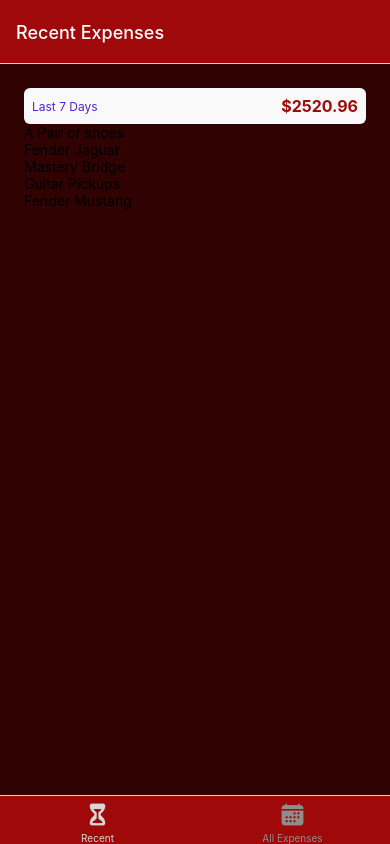
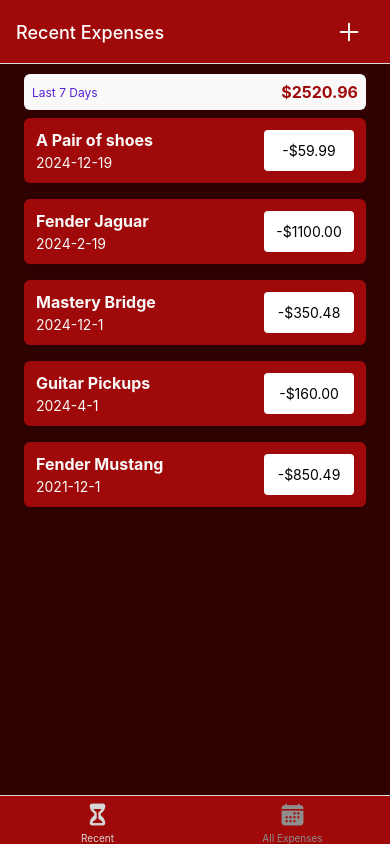
Before and after one commit to caapppaa/Banking_APP, a React Native app: screen /RecentExpenses in a window 390 px wide. Built offline with nearby package versions, Linux system fonts and the light colour scheme.

Commit message:
Added Manage Expense
Added a new screen for managing and adding expenses

```diff
--- a/App.js
+++ b/App.js
@@ -8,6 +8,7 @@
 import RecentExpenses from "./screens/RecentExpenses";
 import AllExpenses from "./screens/AllExpenses";
 import { GlobalStyles } from "./constants/styles";
+import IconButton from "./components/UI/IconButton";
 
 const Stack = createNativeStackNavigator();
 const BottomTabs = createBottomTabNavigator();
@@ -15,12 +16,16 @@
 function ExpensesOverview() {
   return (
     <BottomTabs.Navigator
-      screenOptions={{
+      screenOptions={({ navigation }) => ({
         headerStyle: { backgroundColor: GlobalStyles.colors.primary500 },
         headerTintColor: "white",
         tabBarStyle: { backgroundColor: GlobalStyles.colors.primary500 },
         tabBarActiveTintColor: GlobalStyles.colors.accent500,
-      }}
+        headerRight: ( {tintColor}) => (<IconButton icon="add" size={30} color={tintColor} onPress={() => {
+          navigation.navigate('ManageExpense')
+        }}/>
+      ),
+      })}
     >
       <BottomTabs.Screen
         name="RecentExpenses"
@@ -53,13 +58,18 @@
     <>
       <StatusBar style="auto" />
       <NavigationContainer>
-        <Stack.Navigator>
+        <Stack.Navigator screenOptions={{
+          headerStyle: {backgroundColor: GlobalStyles.colors.primary500},
+          headerTintColor: 'white'
+        }}>
           <Stack.Screen
             name="ExpensesOverview"
             component={ExpensesOverview}
             options={{ headerShown: false }}
           />
-          <Stack.Screen name="ManageExpense" component={ManageExpense} />
+          <Stack.Screen name="ManageExpense" component={ManageExpense} options={{
+            presentation: 'modal'
+          }}/>
         </Stack.Navigator>
       </NavigationContainer>
     </>
--- a/components/ExpensesOutput/ExpenseItem.js
+++ b/components/ExpensesOutput/ExpenseItem.js
@@ -1,19 +1,69 @@
-import { Pressable, View, Text } from "react-native";
+import { Pressable, View, Text, StyleSheet } from "react-native";
+import { GlobalStyles }  from '../../constants/styles';
+import { getFormattedDate } from "../../util/date";
+import { useNavigation } from "@react-navigation/native";
 
-function ExpenseItem() {
+function ExpenseItem({id, description, amount, date}) {
+  const navigate = useNavigation();
+
+  function expensePressHandler() {
+    navigate.navigate('ManageExpense'), {
+    expenseId: id
+    }
+  }
+
   return (
-    <Pressable>
-      <View>
+    <Pressable style={({pressed}) => pressed && styles.pressed} onPress={expensePressHandler}>
+      <View style={styles.expenseItem}>
         <View>
-          <Text>Description</Text>
-          <Text>Date</Text>
+          <Text style={[styles.textBase, styles.descriptionText]}>{description}</Text>
+          <Text style={styles.textBase}>{getFormattedDate(date)}</Text>
         </View>
-        <View>
-          <Text>Amount</Text>
+        <View style={styles.amountContainer}>
+          <Text style={amount}>-${amount.toFixed(2)}</Text>
         </View>
       </View>
     </Pressable>
   );
 }
 
+const styles = StyleSheet.create({
+  expenseItem: {
+    padding: 12,
+    marginVertical: 8,
+    backgroundColor: GlobalStyles.colors.primary500,
+    flexDirection: 'row',
+    justifyContent: 'space-between',
+    borderRadius: 6,
+    shadowColor: 'black',
+    shadowOpacity: 0.25,
+    shadowOffset: {height: 1, width: 2},
+    shadowRadius: 8
+  },
+  textBase: {
+    color: GlobalStyles.colors.primary50,
+  },
+  descriptionText: {
+    fontSize: 16,
+    marginBottom: 4,
+    fontWeight: 'bold'
+  },
+  amountContainer: {
+    paddingHorizontal: 12,
+    paddingVertical: 4,
+    backgroundColor: 'white',
+    justifyContent: 'center',
+    alignItems: 'center',
+    borderRadius: 4,
+    minWidth: 90
+  },
+  amount: {
+    color: GlobalStyles.colors.primary500,
+    fontWeight: 'bold'
+  },
+  pressed: {
+    opacity: 0.5
+  }
+});
+
 export default ExpenseItem;
--- a/components/ExpensesOutput/ExpensesList.js
+++ b/components/ExpensesOutput/ExpensesList.js
@@ -1,7 +1,8 @@
-import { FlatList, Text } from "react-native";
+import { FlatList } from "react-native";
+import ExpenseItem from "./ExpenseItem";
 
 function renderExpenseItem(itemData) {
-    return <Text>{itemData.item.description}</Text>
+    return <ExpenseItem {...itemData.item}/>
 }
 
 function ExpensesList( {expenses} ) {
--- a/components/ExpensesOutput/ExpensesOutput.js
+++ b/components/ExpensesOutput/ExpensesOutput.js
@@ -49,7 +49,9 @@
 const styles = StyleSheet.create({
     container: {
         flex: 1,
-        padding: 24,
+        paddingHorizontal: 24,
+        paddingBottom: 0,
+        paddingTop: 10,
         backgroundColor: GlobalStyles.colors.primary700,
 
     }
--- /dev/null
+++ b/components/UI/Button.js
@@ -0,0 +1,45 @@
+import { Pressable, View, StyleSheet, Text } from "react-native";
+import { Ionicons } from "@expo/vector-icons";
+import { GlobalStyles } from "../../constants/styles";
+
+function Button({ children, onPress, mode, style }) {
+  return (
+    <View style={style}>
+      <Pressable
+        onPress={onPress}
+        style={({ pressed }) => pressed && styles.pressed}
+      >
+        <View style={[styles.button, mode === "flat" && styles.flat]}>
+          <Text style={[styles.buttonText, mode === "flat" && styles.flatText]}>
+            {children}
+          </Text>
+        </View>
+      </Pressable>
+    </View>
+  );
+}
+
+const styles = StyleSheet.create({
+  button: {
+    borderRadius: 4,
+    padding: 8,
+    backgroundColor: GlobalStyles.colors.primary500,
+  },
+  flat: {
+    backgroundColor: "transparent",
+  },
+  buttonText: {
+    color: "white",
+    textAlign: "center",
+  },
+  flatText: {
+    color: GlobalStyles.colors.primary200,
+  },
+  pressed: {
+    opacity: 0.2,
+    backgroundColor: GlobalStyles.colors.primary100,
+    borderRadius: 4,
+  },
+});
+
+export default Button;
--- /dev/null
+++ b/components/UI/IconButton.js
@@ -0,0 +1,26 @@
+import { Pressable, View, StyleSheet } from "react-native";
+import { Ionicons } from "@expo/vector-icons";
+
+function IconButton({ icon, size, color, onPress }) {
+  return (
+    <Pressable onPress={onPress} style={({pressed}) => pressed && styles.pressed}>
+      <View style={styles.buttonContainer}>
+        <Ionicons name={icon} size={size} color={color}/>
+      </View>
+    </Pressable>
+  );
+}
+
+const styles = StyleSheet.create({
+    buttonContainer: {
+        borderRadius: 24,
+        padding: 6,
+        marginHorizontal: 8,
+        marginRight: 20
+    },
+    pressed: {
+        opacity: 0.2
+    }
+})
+
+export default IconButton;
--- a/screens/ManageExpense.js
+++ b/screens/ManageExpense.js
@@ -1,9 +1,56 @@
-import { Text } from "react-native";
+import { useLayoutEffect } from "react";
+import { Text, View, StyleSheet } from "react-native";
+import IconButton from "../components/UI/IconButton";
+import { GlobalStyles } from "../constants/styles";
+import Button from "../components/UI/Button";
 
-function ManageExpense() {
-    return ( <Text>
-        ManageExpense
-    </Text>)
+function ManageExpense({ route, navigation }) {
+  const editedExpenseId = route.params?.expenseId;
+  const isEditing = !!editedExpenseId;
+
+  useLayoutEffect(() => {
+    navigation.setOptions({
+      title: isEditing ? "Edit Expense" : "Add Expense",
+    });
+  }, [navigation, isEditing]);
+
+  function deleteExpenseHandler() {}
+  function cancelHandler() {}
+  function confirmHandler() {}
+  return (
+    <View style={styles.container}>
+        <View>
+            <Button mode='flat' onPress={cancelHandler}>Cancel</Button>
+            <Button onPress={confirmHandler}>{isEditing ? 'Update' : 'Add'}</Button>
+        </View>
+
+      <View style={styles.deleteContainer}>
+        {isEditing && (
+          <IconButton
+            icon="trash"
+            color={GlobalStyles.colors.error500}
+            size={36}
+            onPress={deleteExpenseHandler}
+          />
+        )}
+      </View>
+    </View>
+  );
 }
 
+const styles = StyleSheet.create({
+    container: {
+        fled: 1,
+        padding: 24,
+        backgroundColor: GlobalStyles.colors.primary800
+    },
+    deleteContainer: {
+        marginTop: 16,
+        paddingTop: 8,
+        borderTopWidth: 2,
+        borderTopColor: GlobalStyles.colors.primary200,
+        alignItems: 'center',
+    }
+})
+
 export default ManageExpense;
--- /dev/null
+++ b/util/date.js
@@ -0,0 +1,3 @@
+export function getFormattedDate(date) {
+  return `${date.getFullYear()}-${date.getMonth() + 1}-${date.getDate()}`;
+}
```
